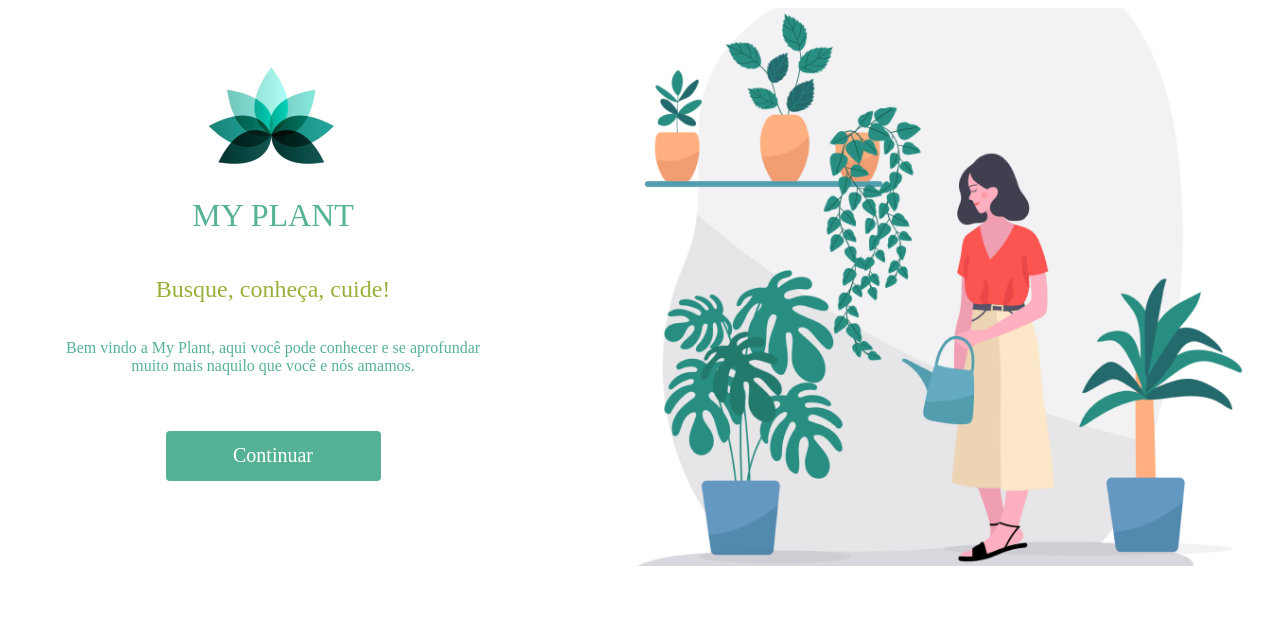
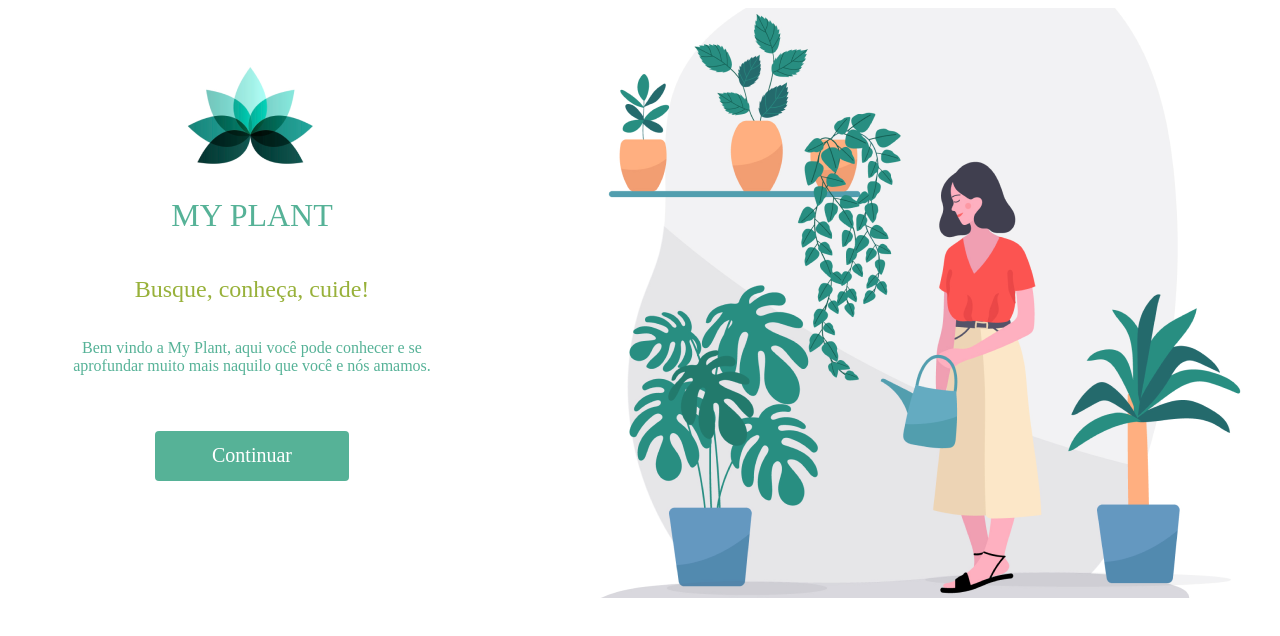
Before and after one commit to pvitor7/MyPlant-Frontend, a React (Create React App) app: page / in a window 1280 px wide. Shown: the top 636 px of the page. Built offline with nearby package versions, Linux system fonts and the light colour scheme.

Commit message:
Homepage/ultimos ajustes paginas/components

```diff
--- a/src/pages/Lading-Page/index.jsx
+++ b/src/pages/Lading-Page/index.jsx
@@ -1,5 +1,5 @@
 /* eslint-disable */
-import React, { useState } from "react";
+import React from "react";
 import Container from "./styled";
 import logo from "../../imgs/logo.png";
 import background from "../../imgs/background-LandingPage.png"
@@ -7,7 +7,6 @@ import { useHistory } from "react-router-dom/cjs/react-router-dom.min";
 
 function LandingPage() {
   const redirecionamento = useHistory();
-  const [menuOpen, setMenuOpen] = useState(false);
 
   function continuar() {
     redirecionamento.push("/Homepage");
--- a/src/pages/Lading-Page/styled.js
+++ b/src/pages/Lading-Page/styled.js
@@ -10,25 +10,25 @@ const Container = styled.div`
     color: #56b297;
     border-radius: 4px;
   }
+  max-height: 100%;
   main {
     display: flex;
     justify-content: space-between;
     max-width: 100%;
-      height: 558px;
+    height: 100%;
   }
-  .bloco-1{
+  .bloco-1 {
     display: flex;
     flex-direction: column;
     align-items: center;
     margin: 50px;
     text-align: center;
   }
-  .bloco-1 h2{
-
+  .bloco-1 h2 {
     color: #98b13a;
   }
 
-  .bloco-1 button{
+  .bloco-1 button {
     background-color: #56b297;
     max-width: 100%;
     width: 50%;
@@ -39,28 +39,22 @@ const Container = styled.div`
     font-size: 20px;
     margin-top: 40px;
   }
-  .bloco-1 img{
+  .bloco-1 img {
     max-width: 150px;
-
   }
   .bloco-2 {
     max-width: 70%;
-
   }
 
-  @media (max-width: 815px){
-    .bloco-2{
+  @media (max-width: 815px) {
+    .bloco-2 {
       display: none;
     }
-    main {
-        border: 30px solid transparent;
-        border-image: url("https://p2.trrsf.com/image/fget/cf/940/0/images.terra.com/2021/09/22/1859159638-teste-das-flores-18257.jpg") 70 round;
-    }
-    .bloco-1{
+
+    .bloco-1 {
       margin: 10px 5px;
       border-radius: 8px;
     }
   }
-
 `;
 export default Container;
```
Also changed, not shown: src/store/index.js (deleted, +0 -11 lines). Lines whose indentation alone changed are shown as unchanged.
